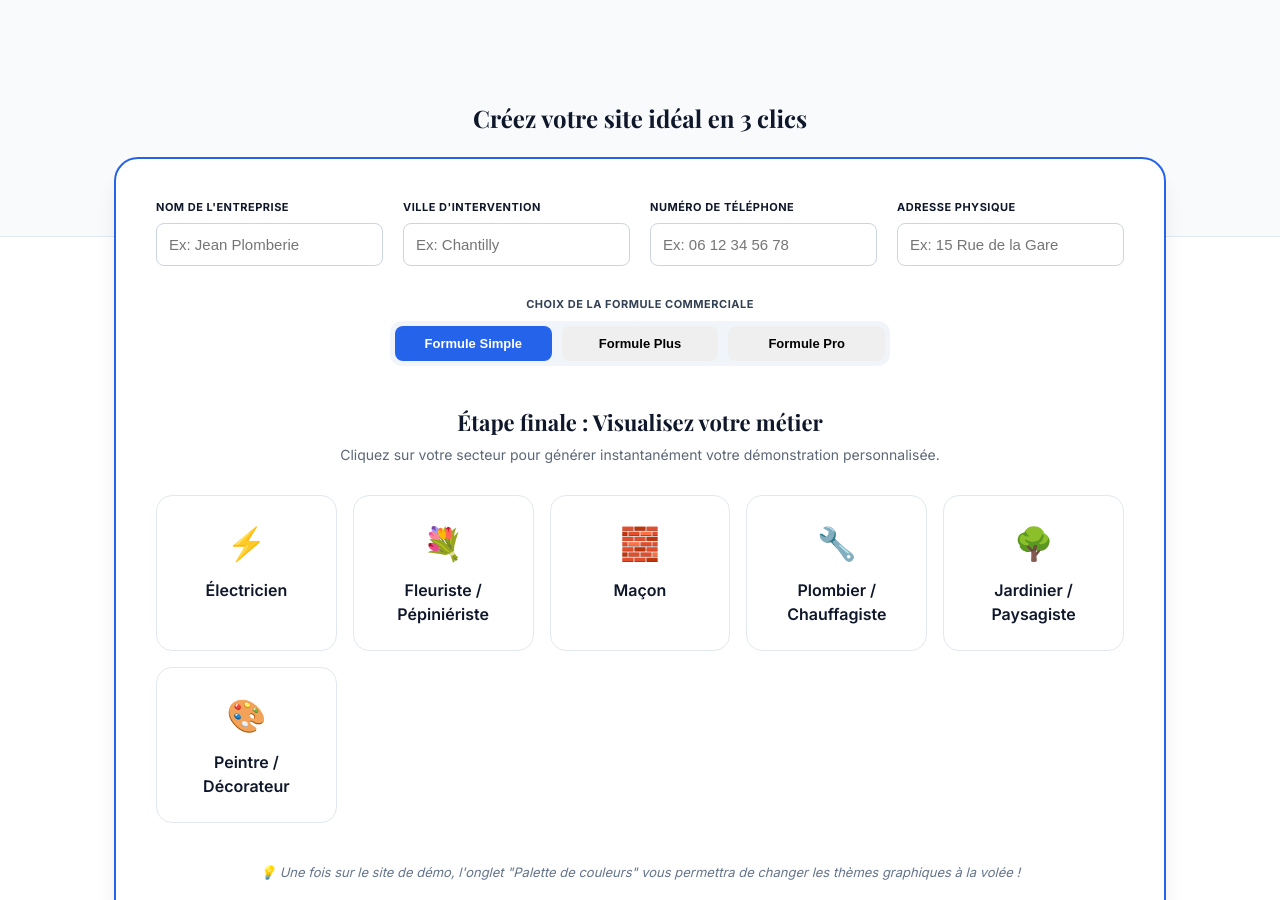
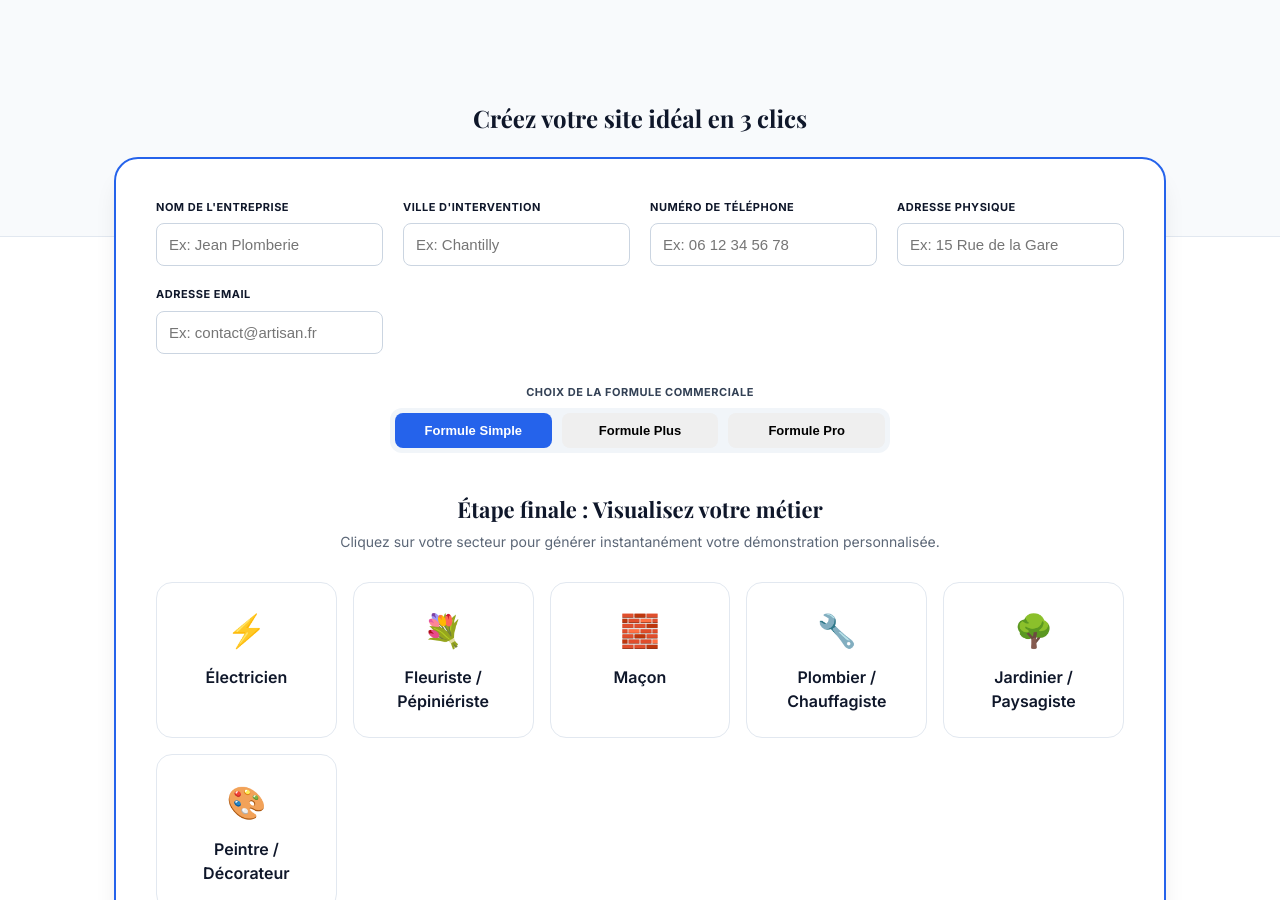
Before and after one commit to luciecreations60/site-demo, a Jekyll site: the page built from index.html, in a window 1280 px wide and 900 px high. Built offline with Jekyll 4.4.1, drawn with Linux system fonts in a browser that asks for light colours.

Commit message:
Update presentation.html

```diff
--- a/_layouts/presentation.html
+++ b/_layouts/presentation.html
@@ -85,6 +85,10 @@
         <div class="form-group">
           <label>Adresse physique</label>
           <input type="text" id="cust-adresse" placeholder="Ex: 15 Rue de la Gare" oninput="updateLinks()">
+        </div>
+        <div class="form-group">
+          <label>Adresse Email</label>
+          <input type="email" id="cust-email" placeholder="Ex: contact@artisan.fr" oninput="updateLinks()">
         </div>
       </div>
 
@@ -192,10 +196,12 @@
       const ville = encodeURIComponent(document.getElementById('cust-ville').value || '');
       const tel = encodeURIComponent(document.getElementById('cust-tel').value || '');
       const adresse = encodeURIComponent(document.getElementById('cust-adresse').value || '');
+      const email = encodeURIComponent(document.getElementById('cust-email').value || ''); // <-- Ajout de l'e-mail
 
       document.querySelectorAll('.demo-link').forEach(link => {
         const baseUrl = link.href.split('?')[0];
-        link.href = `${baseUrl}?offre=${currentOffre}&nom=${nom}&ville=${ville}&tel=${tel}&adresse=${adresse}`;
+        // On ajoute &email= à la fin de l'URL générée
+        link.href = `${baseUrl}?offre=${currentOffre}&nom=${nom}&ville=${ville}&tel=${tel}&adresse=${adresse}&email=${email}`;
       });
     }
     updateLinks();
```
